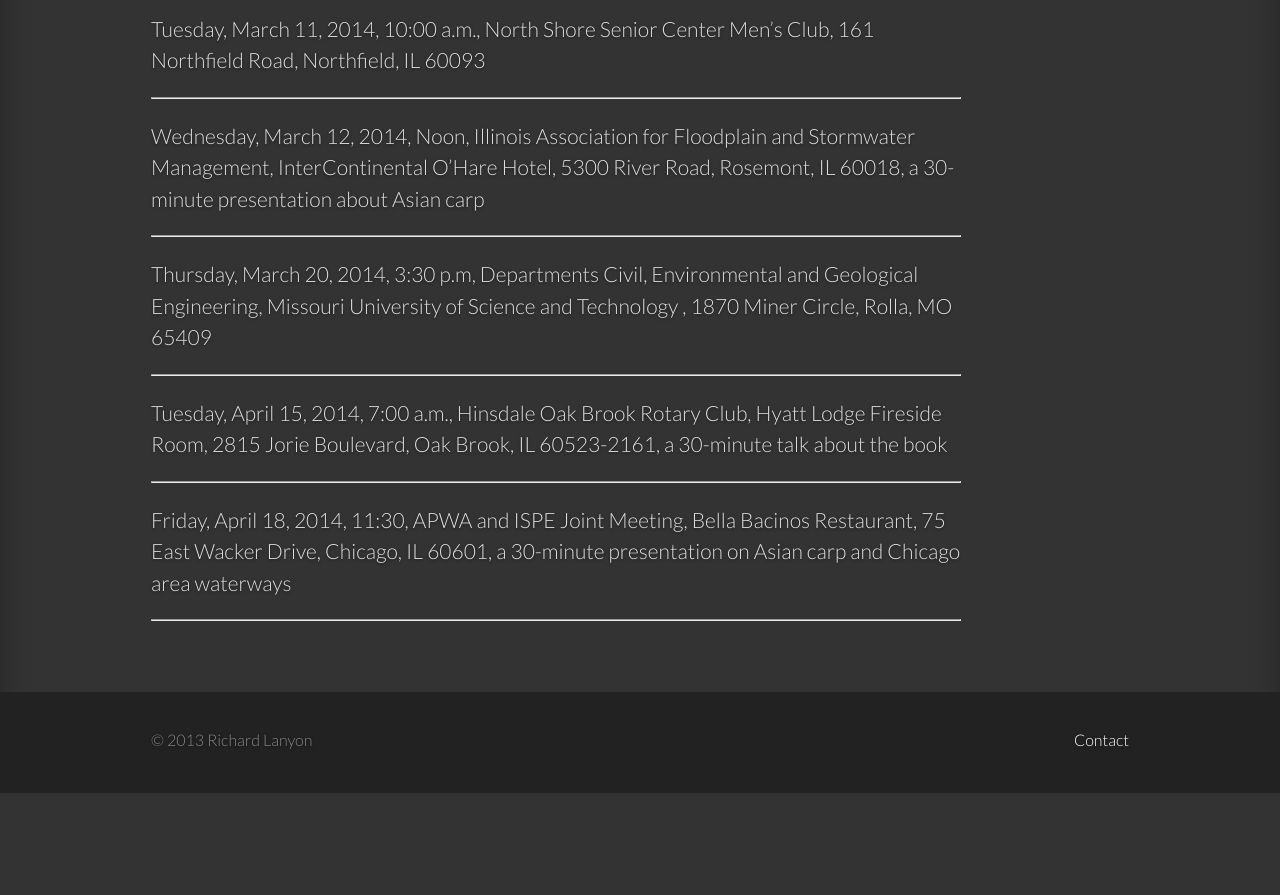
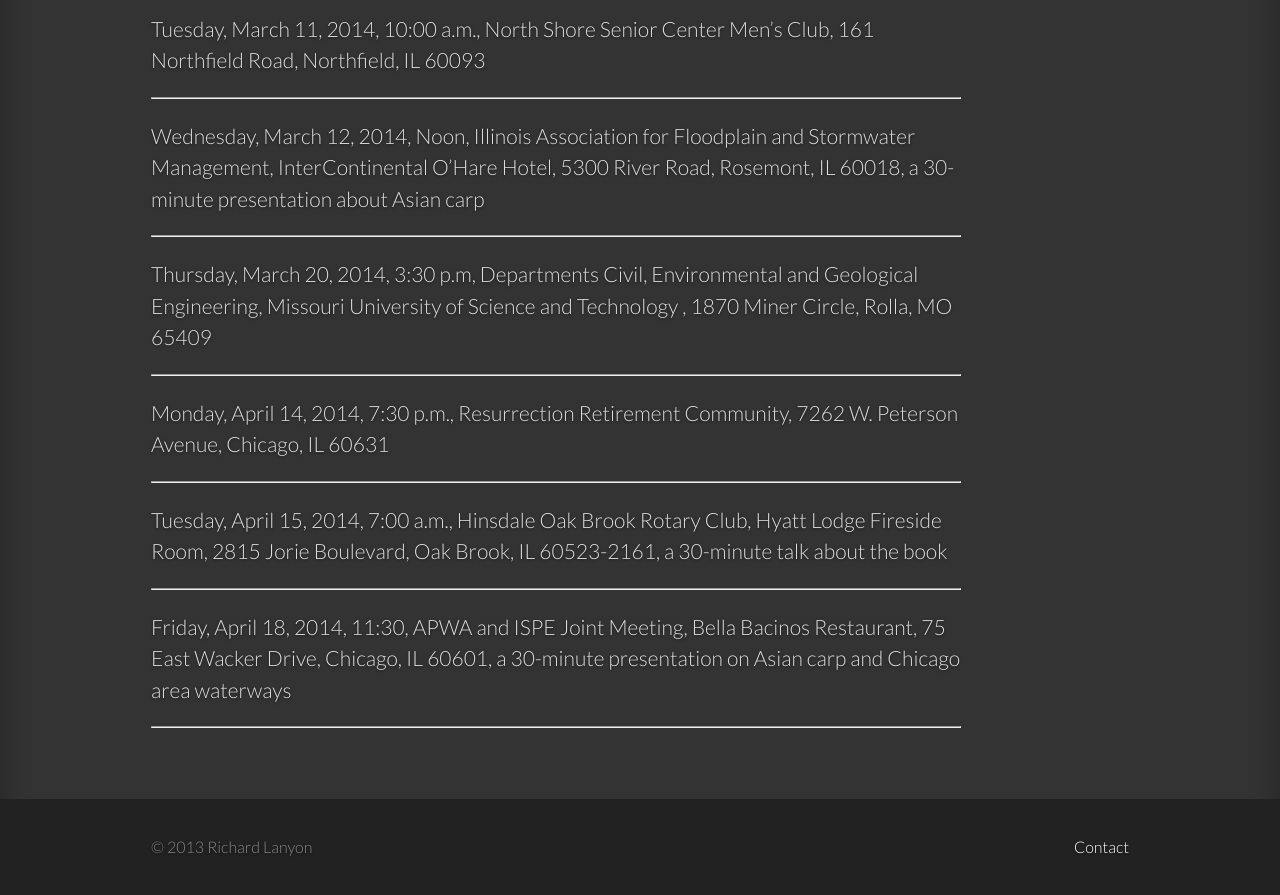
Before and after one commit to LanyonM/lanyonspeaks, a Jekyll site: the page built from _posts/2013-01-01-speaking.md, in a window 1280 px wide and 900 px high, scrolled down 864 px. Shown: the top 895 px of the window. Built offline with Jekyll 4.4.1, drawn with Linux system fonts in a browser that asks for light colours; some web fonts are replaced; before the commit the page ends 1657 px from its top, so only the background shows below that.

Commit message:
Update 2013-01-01-speaking.md

```diff
--- a/_posts/2013-01-01-speaking.md
+++ b/_posts/2013-01-01-speaking.md
@@ -38,6 +38,10 @@ Thursday, March 20, 2014, 3:30 p.m, Departments Civil, Environmental and Geologi
 
 ----
 
+Monday, April 14, 2014, 7:30 p.m., Resurrection Retirement Community, 7262 W. Peterson Avenue, Chicago, IL 60631
+
+----
+
 Tuesday, April 15, 2014, 7:00 a.m., Hinsdale Oak Brook Rotary Club, Hyatt Lodge Fireside Room, 2815 Jorie Boulevard, Oak Brook, IL 60523-2161, a 30-minute talk about the book
 
 ----
```
